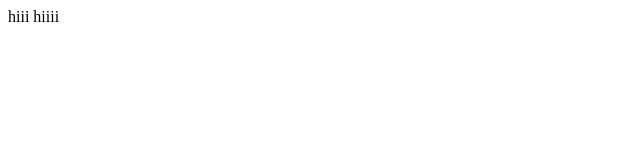
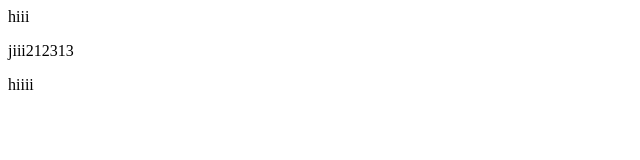
Before and after one commit to muktawarss/FirstGitRepository, a plain HTML site: page index.html in a window 1280 px wide. Shown: the whole page, without its empty margins (0-640 px from the left). Drawn offline with Linux system fonts and the light colour scheme.

Commit message:
add new changes

```diff
--- a/index.html
+++ b/index.html
@@ -1,7 +1,7 @@
 <html>
     <body>
         hiii
-
+<p>jiii212313</p>
         <a>hiiii</a>
     </body>
     </html>
```
